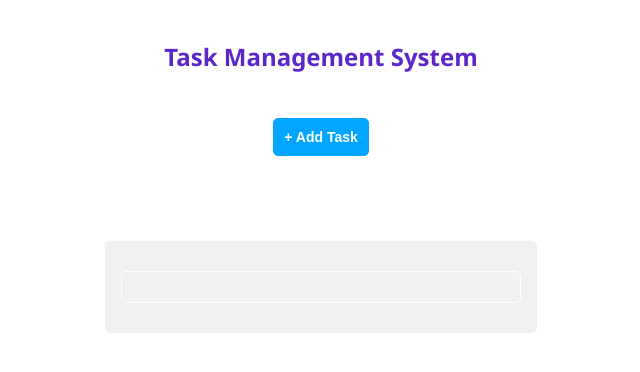
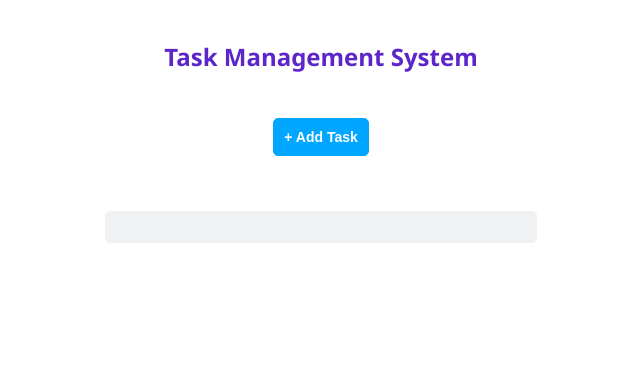
Before and after one commit to aysellunlu/task-managemenr, a React (Create React App) app: page / in a window 1280 px wide. Shown: the top 372 px of the page, without its empty margins (319-959 px from the left). Built offline with nearby package versions, Linux system fonts and the light colour scheme.

Commit message:
add tasks to table

```diff
--- a/src/components/Table/Table.jsx
+++ b/src/components/Table/Table.jsx
@@ -5,7 +5,7 @@ import "./Table.css";
 const Table = (props) => {
   return (
     <div className="table-style">
-      <TableText tableText={props.taskText} />
+      <TableText tasks={props.tasks} />
     </div>
   );
 };
--- a/src/components/Text/TableText.jsx
+++ b/src/components/Text/TableText.jsx
@@ -4,7 +4,11 @@ import "./Text.css";
 const TableText = (props) => {
   return (
     <div>
-      <p className="table-text">{props.tableText}</p>
+      {props.tasks.map((task, index) => (
+        <p className="table-text" key={index}>
+          {task}
+        </p>
+      ))}
     </div>
   );
 };
--- a/src/components/Text/Text.css
+++ b/src/components/Text/Text.css
@@ -4,8 +4,8 @@
   font-size: 14px;
   word-wrap: break-word;
   border: 1px white solid;
-  padding:15px;
-  border-radius:5px;
+  padding: 10px;
+  border-radius: 5px;
 }
 .main-title {
   color: rgb(93, 38, 202);
@@ -13,7 +13,6 @@
   font-size: 24px;
   margin: 20px 20px 40px 20px;
   font-family: "Segoe UI", Tahoma, Geneva, Verdana, sans-serif;
-
 }
 .modal-text {
   color: rgb(17, 27, 94);
--- a/src/pages/Page.js
+++ b/src/pages/Page.js
@@ -4,18 +4,21 @@ import "../App.css";
 import Table from "../components/Table/Table";
 import MainTitle from "../components/Text/MainTitle";
 import Modal from "../components/Modal/Modal";
+import TableText from "../components/Text/TableText";
 
 const Page = () => {
   const [modalOpen, setModalOpen] = useState(false);
   const [inputValue, setInputValue] = useState("");
-  const [storedText, setStoredText] = useState("");
+  const [tasks, setTasks] = useState([]);
 
   useEffect(() => {
-    const savedText = localStorage.getItem("inputValue");
-    if (savedText) {
-      setStoredText(savedText);
-    }
+    const savedTasks = JSON.parse(localStorage.getItem("tasks")) || [];
+    setTasks(savedTasks);
   }, []);
+
+  useEffect(() => {
+    localStorage.setItem("tasks", JSON.stringify(tasks));
+  }, [tasks]);
 
   const openModal = () => {
     setModalOpen(true);
@@ -34,6 +37,10 @@ const Page = () => {
     console.log("buton çalıştı");
     setModalOpen(false);
     localStorage.setItem("inputValue", inputValue);
+    if (inputValue.trim() !== "") {
+      setTasks([...tasks, inputValue]);
+      setInputValue("");
+    }
   };
 
   return (
@@ -53,10 +60,7 @@ const Page = () => {
           change={handleInputChange}
         />
       )}
-      <div className="table-container">
-        <Table taskText={storedText} />
-        {console.log(inputValue)}
-      </div>
+      <Table tasks={tasks} />
     </div>
   );
 };
```
Also changed, not shown: src/components/Button/Button.jsx (+6 -1 lines), src/components/Button/CloseButton.jsx (+7 -7 lines), src/components/Input/Input.css (+5 -5 lines), src/components/Modal/Modal.jsx (+11 -3 lines).
